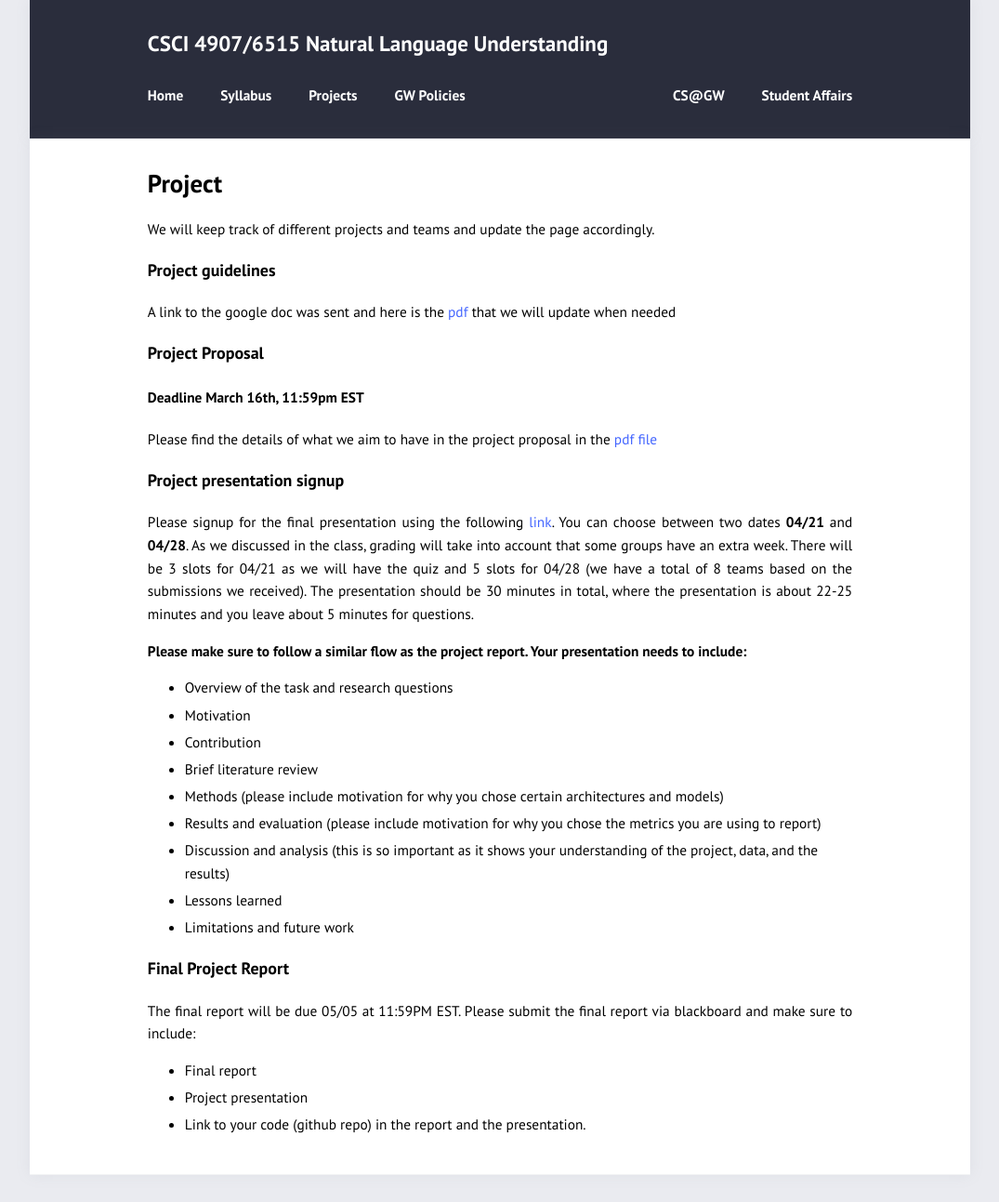
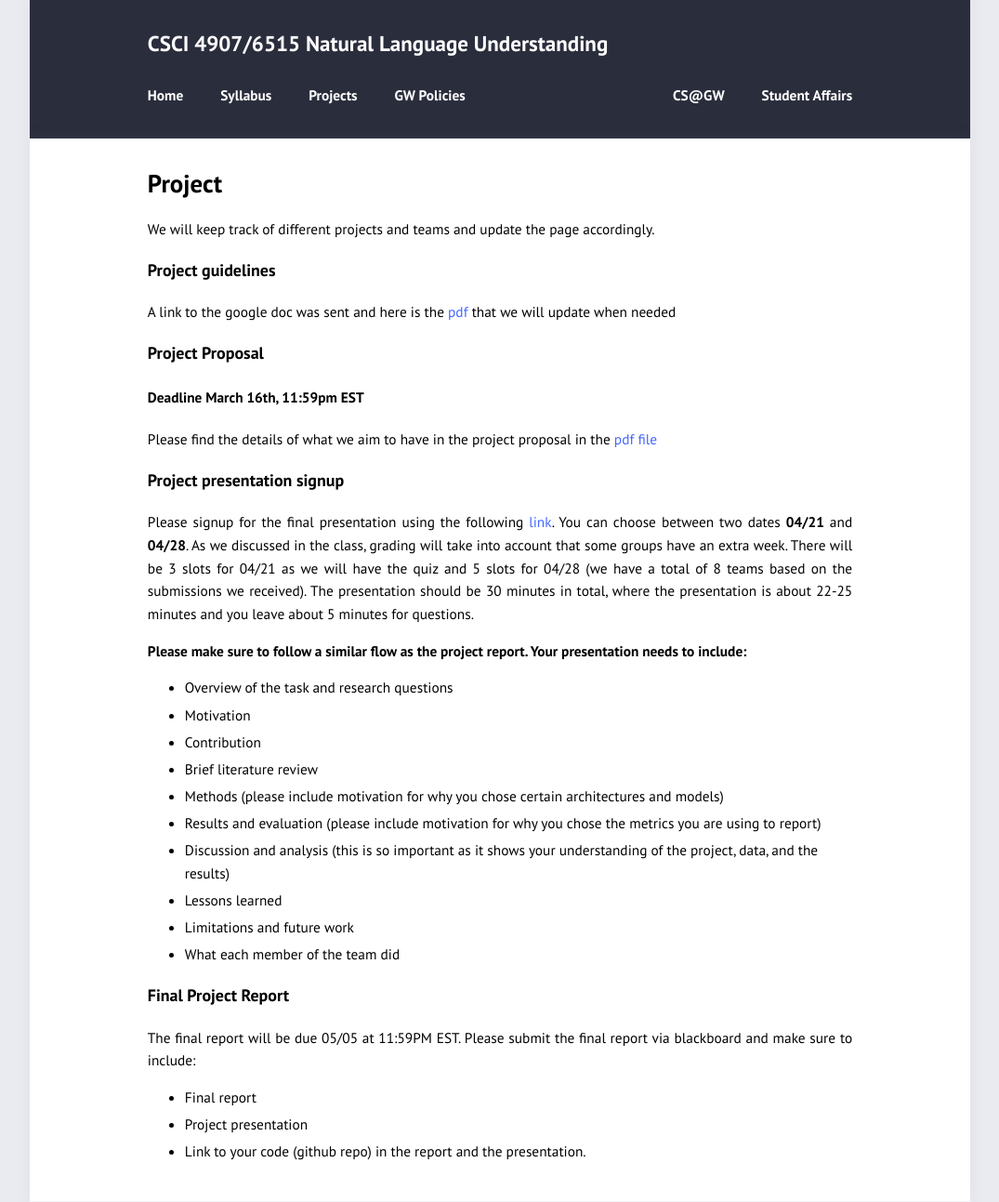
Before and after one commit to azirikly/nlu-gw26, a Jekyll site: the page built from projects.md, in a window 1280 px wide. Shown: the whole page at 93% size, without its empty margins (102-1177 px from the left). Built offline with Jekyll 4.4.1, drawn with Linux system fonts in a browser that asks for light colours; before the commit the page ends 1264 px from its top, so only the background shows below that.

Commit message:
Add team member contributions to project guidelines
Added a section for team member contributions to the project guidelines.

```diff
--- a/projects.md
+++ b/projects.md
@@ -27,6 +27,7 @@ You can choose between two dates **04/21** and **04/28**. As we discussed in the
 - Discussion and analysis (this is so important as it shows your understanding of the project, data, and the results)
 - Lessons learned
 - Limitations and future work
+- What each member of the team did
 
 ### Final Project Report
 The final report will be due 05/05 at 11:59PM EST. Please submit the final report via blackboard and make sure to include:
```
